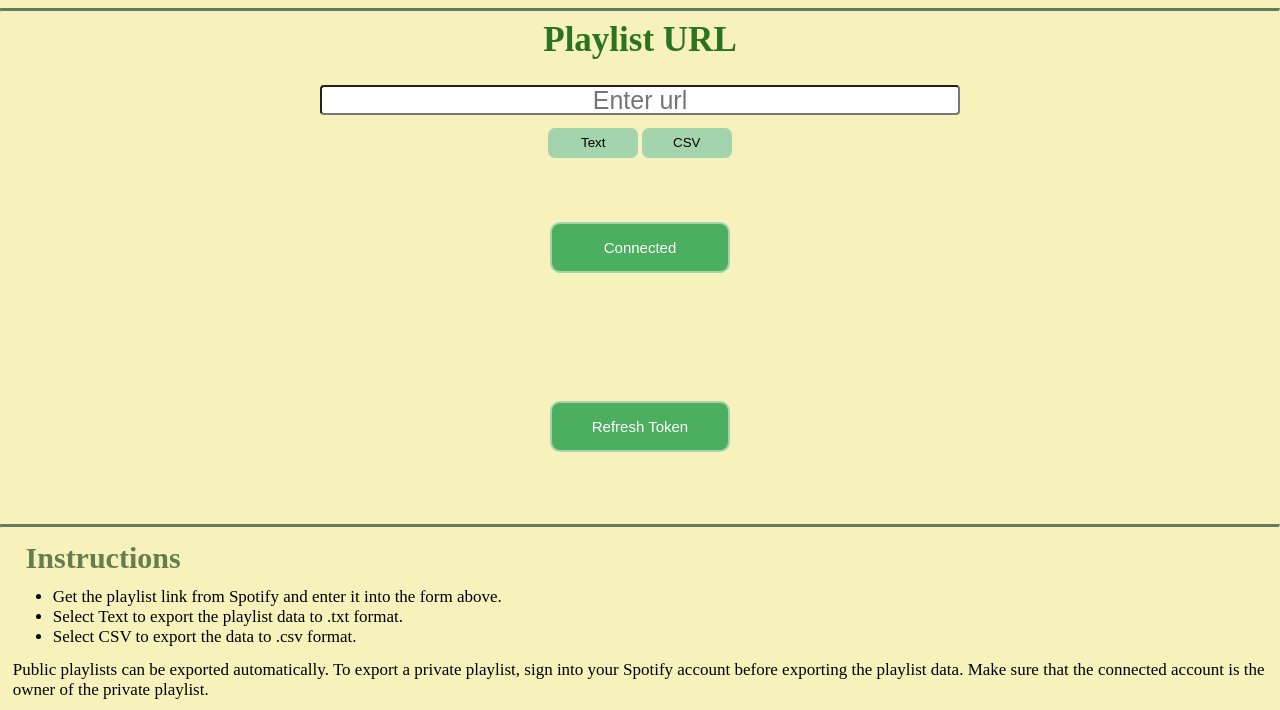
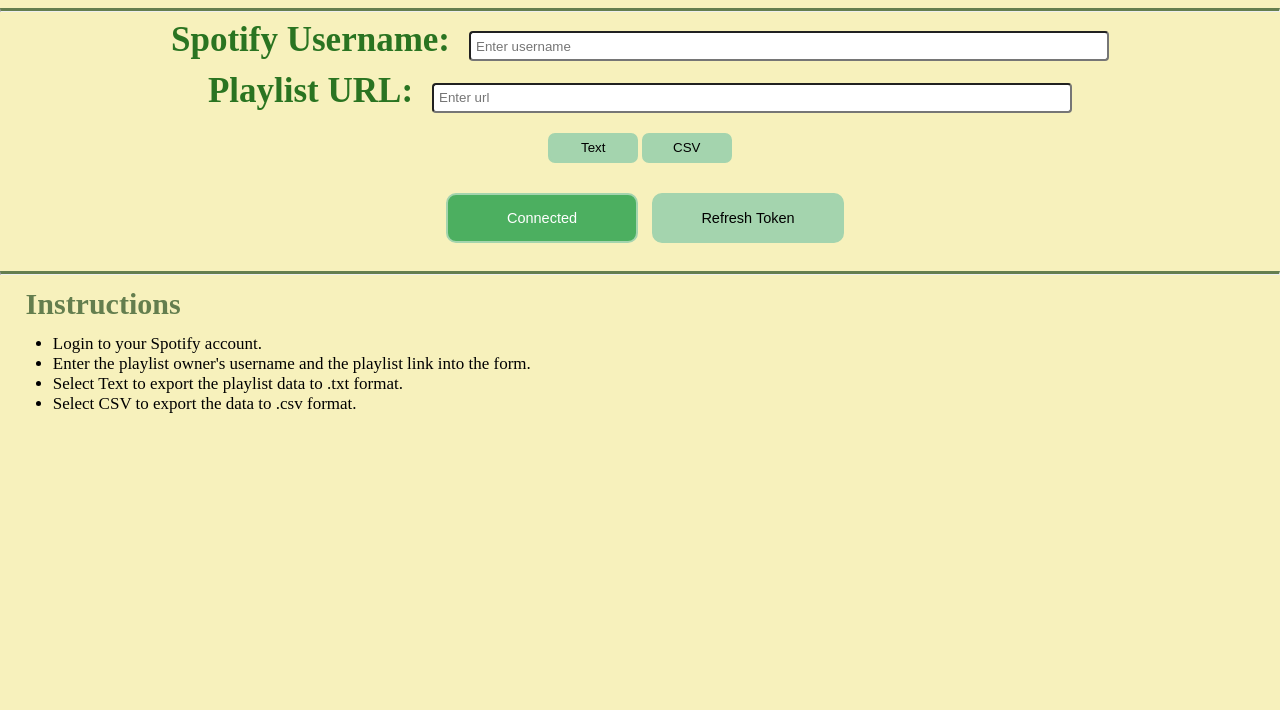
Before and after one commit to shivsondhi/export-spotify-playlists, a Flask app: template templates/home_connected.html in a window 1280 px wide; the page is wider, and only the part inside the window is pictured. Shown: the part 237-947 px from the top of that part. After the commit the page ends 650 px from the top of that part, so only its background shows below. Run offline with Flask 2, Linux system fonts and the light colour scheme; the template is opened without the code that fills it, so the values that code supplies are empty.

Commit message:
Updated flask app

```diff
--- a/app.py
+++ b/app.py
@@ -1,13 +1,8 @@
 '''
 Spotify playlist exporter.
 
-ToDo:
-	Frontend:
-		Remove extra horizontal scrolling.
-		Add username field in form.
-		Add connect to spotify token.
-	Why don't session and cookies carry forward after redirect? Refresh/state verification.
-	How to start file download?
+CONTROL FLOW:
+/ > /login > /callback > /connected > /data
 '''
 
 
@@ -22,22 +17,22 @@
 	session,
 	abort,
 )
-from spotipy_api import write_playlist
+from spotify_exporter import write_playlist
 import string
 import secrets
 import requests
 from urllib.parse import urlencode
 
 
-CLI_ID 	= "CLIENT_ID" # Your client ID
-CLI_KEY = "CLIENT KEY" # Your client key
+CLI_ID 	= "CLIENT ID" # YOUR CLIENT ID
+CLI_KEY = "CLIENT KEY" # YOUR CLIENT SECRET
 REDIRECT_URI = "http://127.0.0.1:5000/callback"
 AUTH_URL = 'https://accounts.spotify.com/authorize'
 TOKEN_URL = 'https://accounts.spotify.com/api/token'
 
 
 app = Flask(__name__)
-app.secret_key = 'secret' # Can be any random string
+app.secret_key = 'selectARandomsecret_Key-forTheAPP'
 
 
 @app.route("/")
@@ -49,7 +44,7 @@
 def data():
 	if request.method == "GET":
 		return """The URL http://localhost:5000/data cannot be accessed directly.
-		Try submitting the form at http://localhost:5000/ first."""
+		Try submitting the form at http://localhost:5000/connected first."""
 	if request.method == "POST":
 		form_data = request.form.to_dict(flat=False)
 		# get playlist url
@@ -59,11 +54,12 @@
 		mid = len("playlist/")
 		end = start + mid
 		playlist_uri = playlist_url[end:end+uri_len]
+		# get username
+		user = form_data['name'][0]
 		if "text" in form_data.keys():
 			write_playlist(user, playlist_uri, "txt", token=session.get('tokens').get('access_token'))
 		elif "csv" in form_data.keys():
 			write_playlist(user, playlist_uri, "csv", token=session.get('tokens').get('access_token'))
-		# .... get file and download ....
 		return render_template("data.html")
 
 
@@ -81,7 +77,7 @@
 		'scope': scope
 	}
 	res = make_response(redirect(f'{AUTH_URL}/?{urlencode(payload)}'))
-	res.set_cookie('spotify_auth_state', state)
+	res.set_cookie('spotify_auth_state', state, samesite="Strict")
 	return res
 
 
@@ -91,12 +87,6 @@
 	code = request.args.get('code')
 	state = request.args.get('state')
 	stored_state = request.cookies.get('spotify_auth_state')
-
-	# check state
-	# if state is None or state != stored_state:
-	# 	app.logger.error('Error message: {}'.format(repr(error)))
-	# 	app.logger.error('State mismatch: {} != {}'.format(stored_state, state))
-	# 	abort(400)
 
 	# request token's payload
 	payload = {
@@ -119,12 +109,14 @@
 		'access_token': res_data.get('access_token'),
 		'refresh_token': res_data.get('refresh_token'),
 	}
+	session.modified = True
 
 	return redirect(url_for('connected'))
 
 
 @app.route('/refresh')
 def refresh():
+	print(session)
 	payload = {
 		'grant_type': 'refresh_token',
 		'refresh_token': session.get('tokens').get('refresh_token'),
--- a/spotify_exporter.py
+++ b/spotify_exporter.py
@@ -17,8 +17,8 @@
 
 
 # client ID and secret key to authorize querying of spotify data through the API
-CLI_ID 	= 'CLIENT_ID' # YOUR CLIENT ID
-CLI_KEY = 'CLIENT_KEY' # YOUR CLIENT SECRET
+CLI_ID 	= 'CLIENT ID' # YOUR CLIENT ID
+CLI_KEY = 'CLIENT KEY' # YOUR CLIENT SECRET
 
 
 # header row for csv file
@@ -56,33 +56,48 @@
 
 	# step 1 - get authorized by the spotify API
 	if token:
+		webapp = True
 		spotify = spotipy.Spotify(auth=token)
 	else:
+		webapp = False
 		auth_manager = SpotifyClientCredentials(client_id=cli_id, client_secret=cli_key)
 		spotify = spotipy.Spotify(auth_manager=auth_manager)
 
 	playlist_info = spotify.user_playlist(username, uri) 						#, fields='tracks,next,name'
 	tracks = playlist_info['tracks']
 	if tracks['total'] < 1:
-		print("Playlist is empty!")
-		return
+		if token:
+			# RETURN EMPTY PLAYLIST MESSAGE
+			print("Playlist is empty!")
+		else:
+			print("Playlist is empty!")
+			return
 	if mode == 'txt':
 		filename = "{0}.txt".format(playlist_info['name'])
-		old_total = write_txt(username, filename, tracks)
+		old_total = write_txt(username, filename, tracks, webapp)
 	elif mode == 'csv':
 		filename = "{0}.csv".format(playlist_info['name'])
-		old_total = write_csv(filename, tracks)
+		old_total = write_csv(filename, tracks, webapp)
 	elif mode == 'show_ds':
 		pprint(playlist_info)
 	elif mode == 'nan':
 		pass
-	# print randomly selected song!
+	# randomly select song
 	song = random.choice(tracks['items'])
-	print("Number of tracks = {} --> {} ".format(old_total, tracks['total']))
-	print("Randomly selected song for you - {0} by {1}\n".format(song['track']['name'], song['track']['artists'][0]['name']))
+	if token:
+		# RETURN NUM OF TRACKS AND RANDOM SONG TO FRONTEND
+		# RETURN FILE OBJECT OR WHATEVER
+		pass
+	else:
+		print("Number of tracks = {} --> {} ".format(
+			old_total, tracks['total'])
+		)
+		print("Randomly selected song for you - {0} by {1}\n".format(
+			song['track']['name'], song['track']['artists'][0]['name'])
+		)
 
 
-def write_txt(username, filename, tracks):
+def write_txt(username, filename, tracks, webapp):
 	'''
 	ADD TO TXT FILE
 	View the playlist information data structure if this is confusing!
@@ -93,7 +108,13 @@
 	Return the original number of songs to the calling function.
 	Exceptions handle the cases where the characters in the track info cannot be understood by the system and where the key is invalid (usually due to local files in the playlist).
 	'''
-	filepath = "C:\\path\\to\\the\\directory\\{0}".format(filename)
+	if webapp:
+		parent_path = "Saved Data\\Text\\"
+		if not os.path.exists(parent_path):
+			os.makedirs(parent_path)
+		filepath = parent_path + filename
+	else:
+		filepath = "C:\\path\\to\\the\\directory\\{0}".format(filename)
 	if os.path.isfile(filepath):
 		print("File already exists!")
 		ex = True
@@ -141,7 +162,7 @@
 	return curr_tot
 
 
-def write_csv(filename, tracks):
+def write_csv(filename, tracks, webapp):
 	'''
 	ADD TO CSV FILE
 	View the playlist information data structure if this is confusing!
@@ -151,7 +172,13 @@
 	Write the data to the csv file!
 	Exceptions handle the cases where the characters in the track info cannot be understood by the system and where the key is invalid (usually due to local files in the playlist).
 	'''
-	filepath = "C:\\path\\to\\the\\directory\\{0}".format(filename)
+	if webapp:
+		parent_path = "Saved Data\\CSV\\"
+		if not os.path.exists(parent_path):
+			os.makedirs(parent_path)
+		filepath = parent_path + filename
+	else:
+		filepath = "C:\\path\\to\\the\\directory\\{0}".format(filename)
 	tracklist = []
 	tracklist.append(csv_headers)
 	if os.path.isfile(filepath):
--- a/static/css/home_connected.css
+++ b/static/css/home_connected.css
@@ -37,25 +37,24 @@
 	font-size: 35px;
 	color: #2a7421;
 	font-weight: bold;
+	margin-right: 15px;
 }
 
-label+input {
-	margin: 2% 30% 1% 25%;
+#form input {
+	display: inline-block;
+	margin: auto;
+	margin-top: 10px;
+	margin-bottom: 10px;
+	height: 30px;
+	padding: 5px 5px;
 }
 
-input[name='url'] {
+input[type=text] {
 	width: 50%;
-	height: 30px;
-	padding: 5px;
 	box-sizing: border-box;
 	border-radius: 4px;
 }
 
-#playurl {
-	font-size: 25px;
-	color: #638f30;
-	text-align: center;
-}
 
 input[type=submit] {
 	width: 7%;
@@ -73,17 +72,34 @@
 
 
 /* connect */
+#buttons {
+	text-align: center;
+}
+
 button {
 	border: 2px solid #a4d4ae;
+	border-radius: 10px;
+	padding: 15px 30px;
+	margin: 20px 0 20px 10px;
+	text-align: center;
+	font-size: 14.5px;
+	display: inline-block;
+	width: 15%;
+}
+
+#connected {
 	background-color: #4caf60;
 	color: white;
-	border-radius: 10px;
-	padding: 15px 30px;
-	margin: 5% 35% 5% 43%;
-	text-align: center;
-	font-size: 15px;
-	display: inline-block;
-	width: 14%;
+}
+
+#refresh {
+	background-color: #a4d4ae;
+	color: black;
+}
+
+#refresh:hover {
+	background-color: #4caf60;
+	color: white;
 }
 
 
--- a/templates/home_connected.html
+++ b/templates/home_connected.html
@@ -3,7 +3,7 @@
 	<head>
 		<title>Export Spotify Playlists</title>
 		<link rel='stylesheet' href="{{ url_for('static', filename='css/home_connected.css') }}">
-		<!-- {{ url_for('static', filename='css/home.css') }} -->
+		<!-- {{ url_for('static', filename='css/home_connected.css') }} -->
 	</head>
 
 	<body>
@@ -13,38 +13,40 @@
 			</div>
 			<hr>
 			<div id="body">
-				<span class="left">
+				<div id="form">
 					<form method="POST" action="/data">
-						<label for="playurl">Playlist URL</label>
-						<input type="text" name="url" id="playurl" placeholder="Enter url">
+						<div>
+							<label for="username">Spotify Username:</label>
+							<input type="text" name="name" id="username" placeholder="Enter username">
+						</div>
 
-						<input type="submit" name="text" value="Text"/>
-						<input type="submit" name="csv" value="CSV"/>
+						<div>
+							<label for="playurl">Playlist URL:</label>
+							<input type="text" name="url" id="playurl" placeholder="Enter url">
+						</div>
+
+						<div>
+							<input type="submit" name="text" value="Text"/>
+							<input type="submit" name="csv" value="CSV"/>
+						</div>
 					</form>
-				</span>
-				<span class="left">
+				</div>
+				<div id="buttons">
 					<!-- onClick="window.open('http://localhost:5000/login', '_blank', '_top');" -->
-					<button>Connected</button>
-				</span>
-				<span class="right">
-					<button onClick="window.location.href='http://localhost:5000/refresh';">Refresh Token</button>
-				</span>
+					<button id="connected">Connected</button>
+					<button id="refresh" onClick="window.location.href='http://localhost:5000/refresh';">Refresh Token</button>
+				</div>
 			</div>
 			<hr>
 			<div id="footer">
 				<h3>Instructions</h3>
 				<ul id="instructions">
-					<li>Get the playlist link from Spotify and enter it into the form
-					above.
+					<li>Login to your Spotify account.
+					<li>Enter the playlist owner's username and the playlist link
+						into the form.
 					<li>Select Text to export the playlist data to .txt format.
 					<li>Select CSV to export the data to .csv format.
 				</ul>
-				<p id="connectac">
-					Public playlists can be exported automatically. To export
-					a private playlist, sign into your Spotify account before
-					exporting the playlist data. Make sure that the connected
-					account is the owner of the private playlist.
-				</p>
 			</div>
 		</div>
 	</body>
```
Also changed, not shown: static/css/home.css (+6 -45 lines), templates/home.html (+5 -19 lines), README.md, webappScreenshot-1.png (added), webappScreenshot-2.png (added), webappScreenshot.png (deleted).
